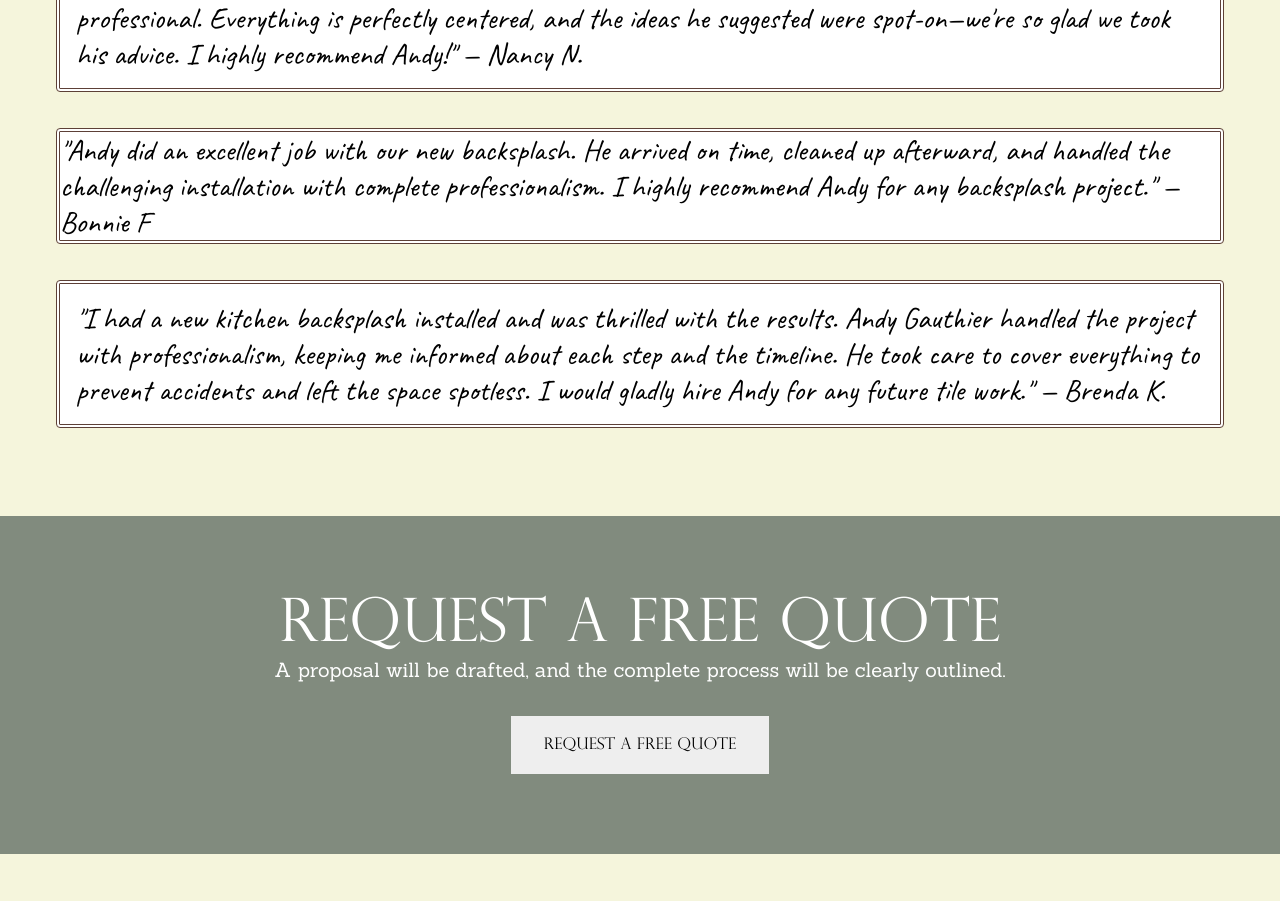
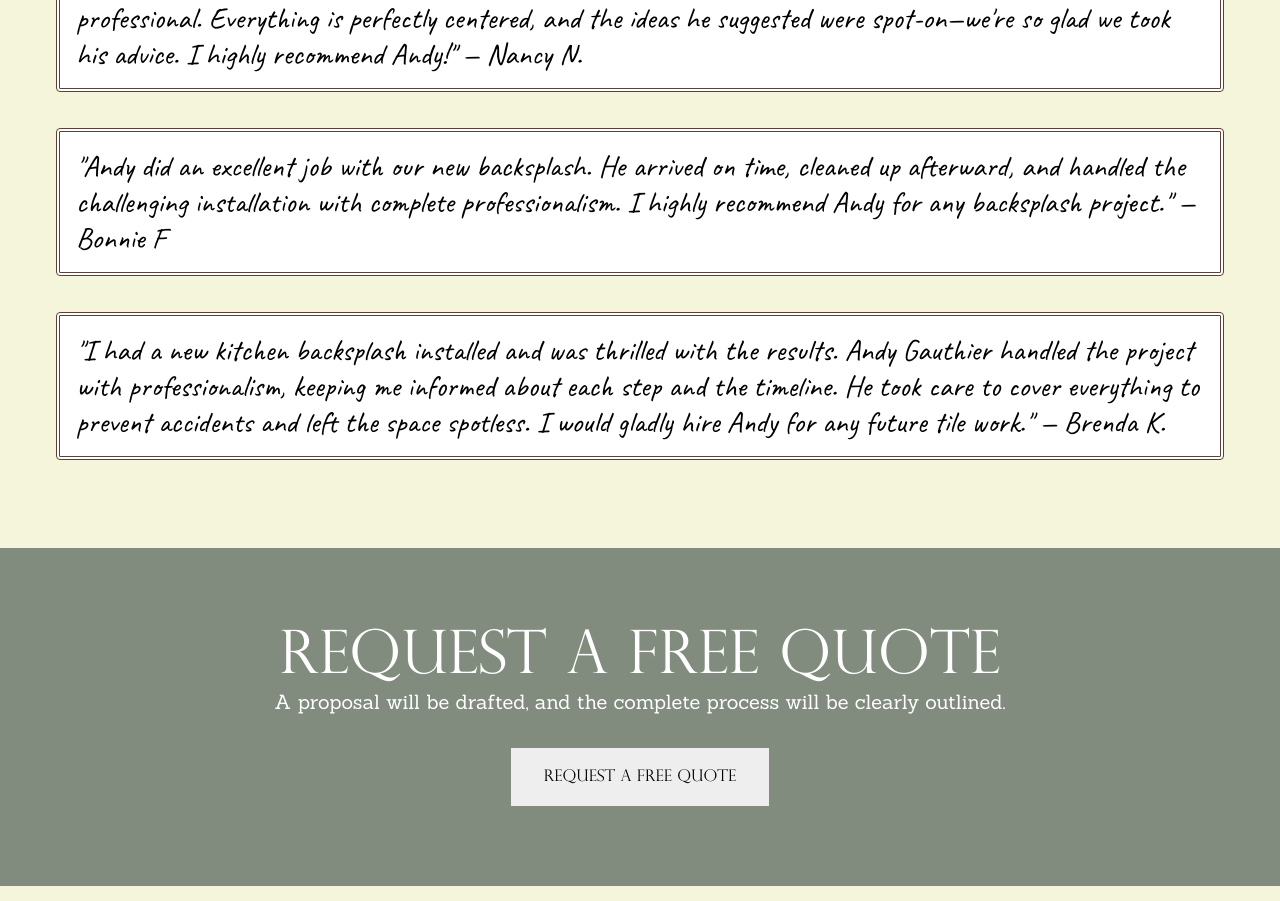
Before and after one commit to migauth/bridgenorth-backsplash, a React (Vite) app: page / in a window 1280 px wide. Shown: the part 2300-3201 px from the top of the page. Built offline with nearby package versions, Linux system fonts and the light colour scheme; what tailwindcss-animated would draw is missing.

Commit message:
fix padding

```diff
--- a/src/pages/Testimonials.jsx
+++ b/src/pages/Testimonials.jsx
@@ -21,7 +21,7 @@ export default function Testimonials() {
             {/* <div className="border border-black h-64"></div> */}
           </div>
           <br />
-          <div className="caveat caveatp-4 border-4 bg-white border-brown-700 border-double rounded">
+          <div className="caveat p-4 border-4 bg-white border-brown-700 border-double rounded">
             <p>
               &quot;Andy did an excellent job with our new backsplash. He
               arrived on time, cleaned up afterward, and handled the challenging
```
